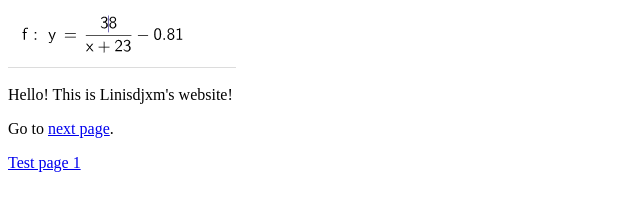
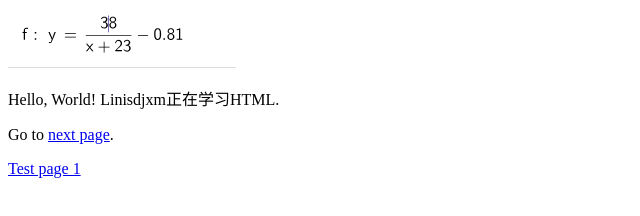
Before and after one commit to Linisdjxm/linisdjxm.github.io, a plain HTML site: page index.html in a window 1280 px wide. Shown: the whole page, without its empty margins (0-640 px from the left). Drawn offline with Linux system fonts and the light colour scheme.

Commit message:
Update index.html

```diff
--- a/index.html
+++ b/index.html
@@ -2,7 +2,7 @@
 	<head><title>Linisdjxm's Website!</title></head>
 	<body>
 		<img src="image/B.png">
-		<p>Hello! This is Linisdjxm's website!</p>
+		<p>Hello, World! Linisdjxm正在学习HTML. </p>
 		<p>Go to <a href="html/np1.html">next page</a>.</p>
 		<p><a href="html/tp1.html">Test page 1</a></p>
 	</body>
```
